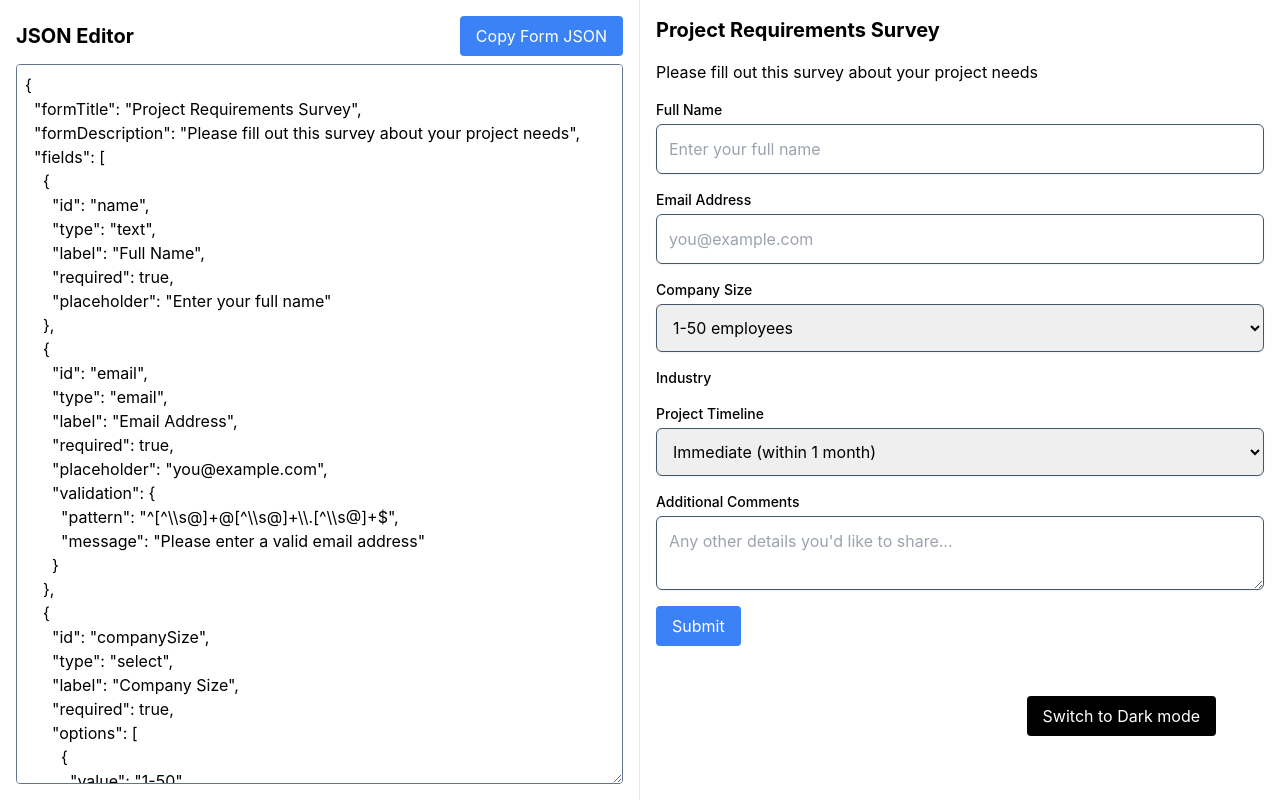
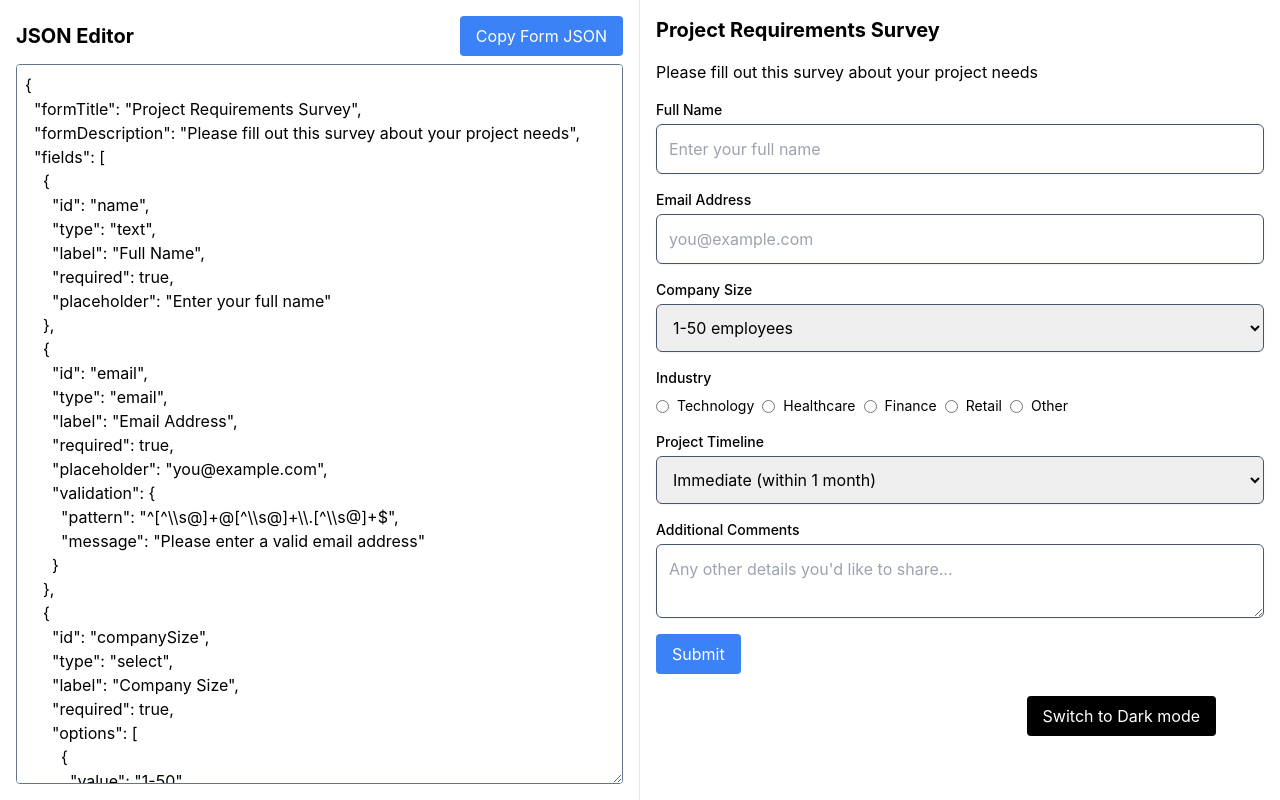
Before and after one commit to guptasajal411/dynamic-form-generator-ts, a React (Create React App) app: page / in a window 1280 px wide. Built offline with nearby package versions, Linux system fonts and the light colour scheme.

Commit message:
fix: FormGenerator

```diff
--- a/src/components/FormGenerator.tsx
+++ b/src/components/FormGenerator.tsx
@@ -23,18 +23,18 @@ const FormGenerator: React.FC<{ schema: FormSchema, jsonError: jsonError }> = ({
 
     return (
         <div className="w-full h-full animate-fade-in">
-            {jsonError.isError ? <div className="w-full h-full flex flex-col align-middle animate-fade-in">
-                <h2 className="text-xl font-bold dark:text-white">Kindly solve the following errors:</h2>
-                {jsonError.errorMessages?.map((error, index) => <p className="dark:text-white" key={index}>- {error}</p>)}
-            </div> : <>
+            {jsonError.isError ? <>
+                <div className="w-full h-full flex flex-col align-middle animate-fade-in">
+                    <h2 className="text-xl font-bold dark:text-white">Kindly solve the following errors:</h2>
+                    {jsonError.errorMessages?.map((error, index) => <p className="dark:text-white" key={index}>- {error}</p>)}
+                </div>
+            </> : <>
                 <form onSubmit={handleSubmit(onSubmit)} className="space-y-4 animate-fade-in">
                     <h2 className="text-xl font-bold dark:text-white">{schema.formTitle}</h2>
                     <p className="dark:text-white">{schema.formDescription}</p>
                     {schema.fields.map((field, index) => (
                         <div key={index}>
-                            <label className="block text-sm font-medium dark:text-white">
-                                {field.label}
-                            </label>
+                            <label className="block text-sm font-medium dark:text-white">{field.label}</label>
                             {field.type === "text" || field.type === "email" ? (
                                 <input
                                     {...register(field.id, {
@@ -59,6 +59,21 @@ const FormGenerator: React.FC<{ schema: FormSchema, jsonError: jsonError }> = ({
                                         </option>
                                     ))}
                                 </select>
+                            ) : field.type === "radio" ? (
+                                <div className="space-y-2 w-full flex flex-wrap items-center justify-start">
+                                    {field.options?.map((option) => (
+                                        <div key={option.value} className="flex items-center mt-2 mr-2">
+                                            <input
+                                                {...register(field.id, { required: field.required })}
+                                                type="radio"
+                                                value={option.value}
+                                                id={`${field.id}-${option.value}`}
+                                                className="mr-2"
+                                            />
+                                            <label htmlFor={`${field.id}-${option.value}`} className="text-sm dark:text-white">{option.label}</label>
+                                        </div>
+                                    ))}
+                                </div>
                             ) : null}
                             {errors[field.id] && (
                                 <span className="text-red-500 text-sm">
```
